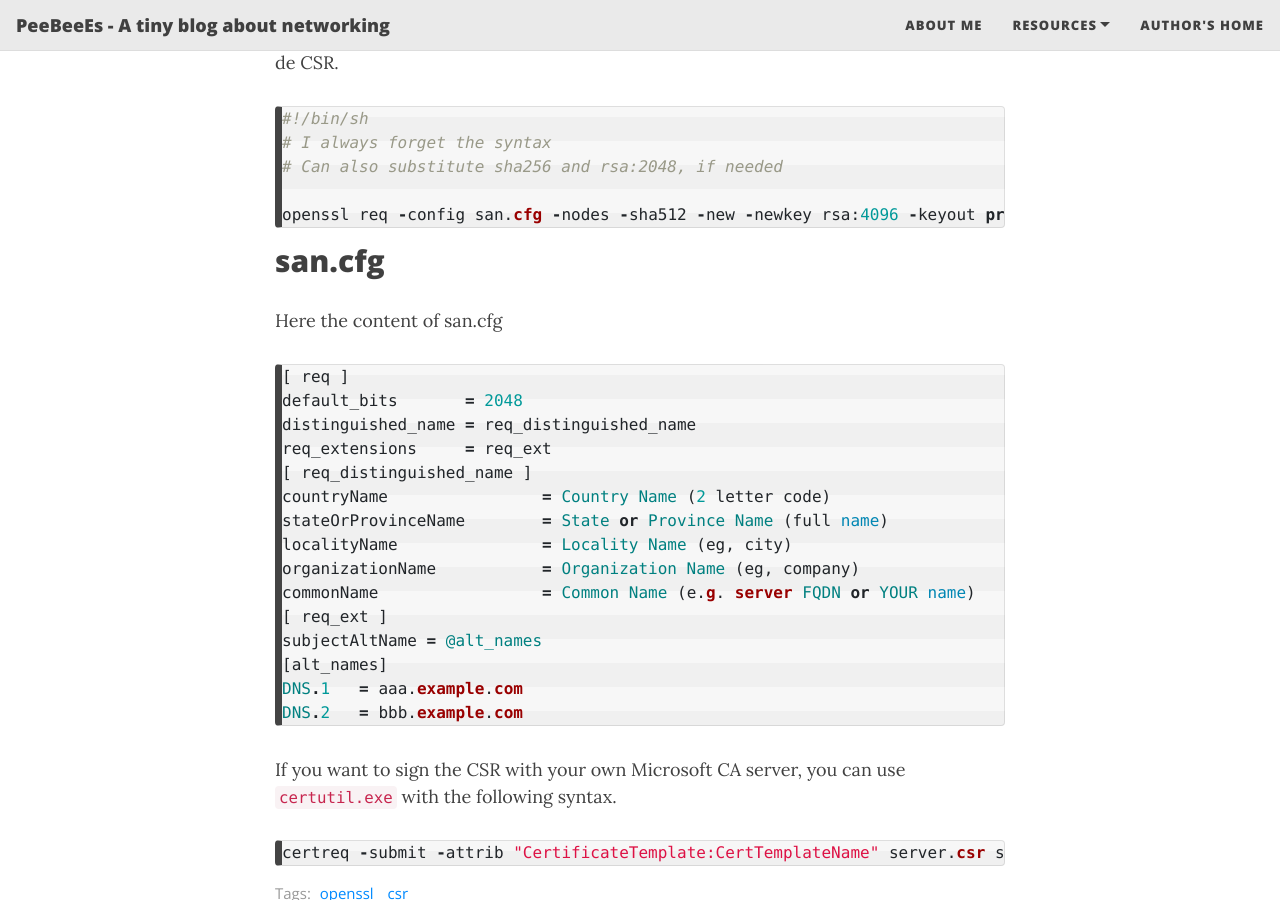
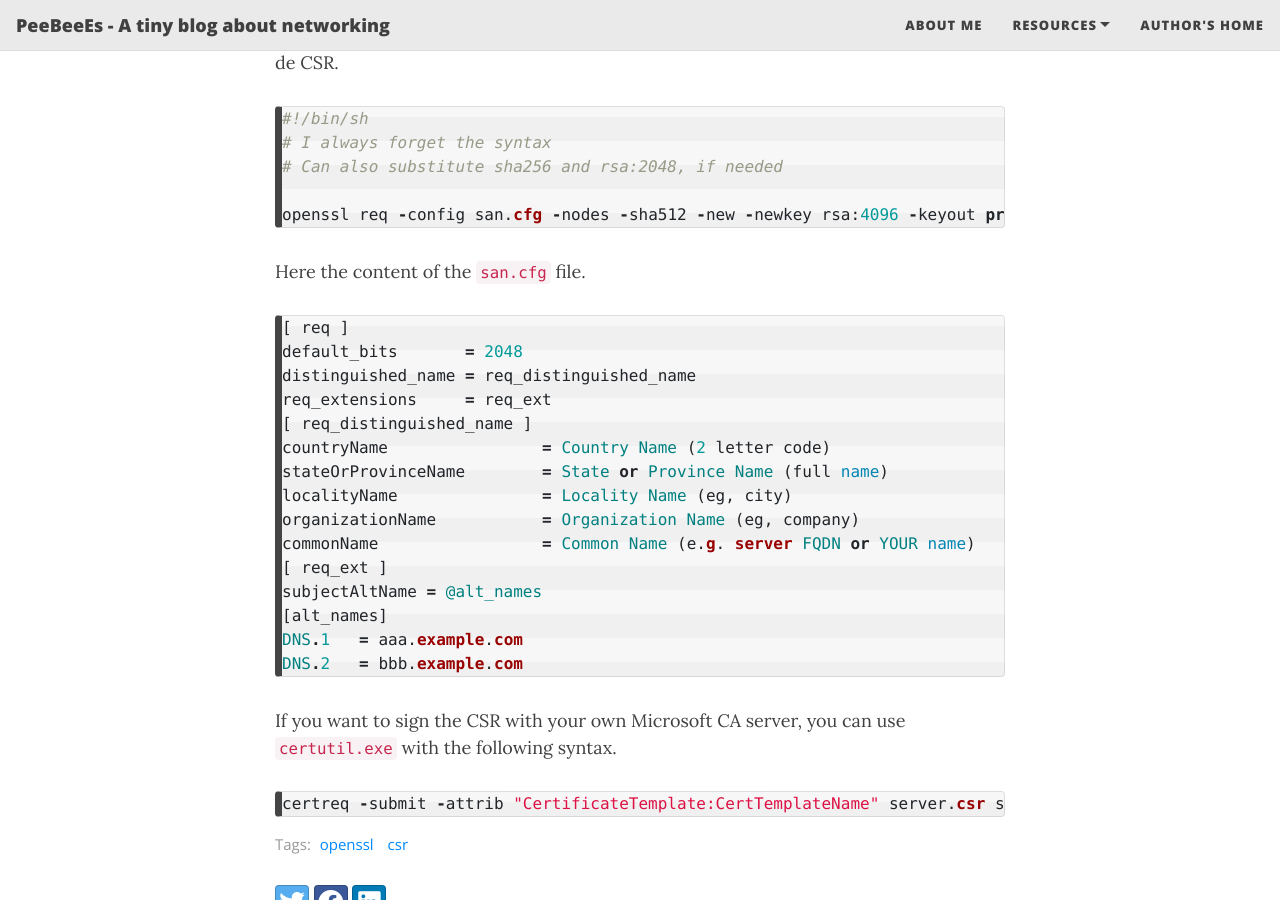
Before and after one commit to pbazelmans/pbazelmans.github.io, a Jekyll site: the page built from _posts/2020-09-10-openssl-generate-csr.md, in a window 1280 px wide and 900 px high, scrolled down 712 px. Built offline with Jekyll 4.4.1, drawn with Linux system fonts in a browser that asks for light colours; nearby versions of some CDN libraries.

Commit message:
Update 2020-09-10-openssl-generate-csr.md

```diff
--- a/_posts/2020-09-10-openssl-generate-csr.md
+++ b/_posts/2020-09-10-openssl-generate-csr.md
@@ -18,9 +18,7 @@ In his example I have used a san.cfg file, which give me the ability to add SAN
 openssl req -config san.cfg -nodes -sha512 -new -newkey rsa:4096 -keyout private.key -out server.csr
 {% endhighlight %}
 
-## san.cfg
-
-Here the content of san.cfg
+Here the content of the `san.cfg` file.
 
 {% highlight ruby %}
 [ req ]
```
